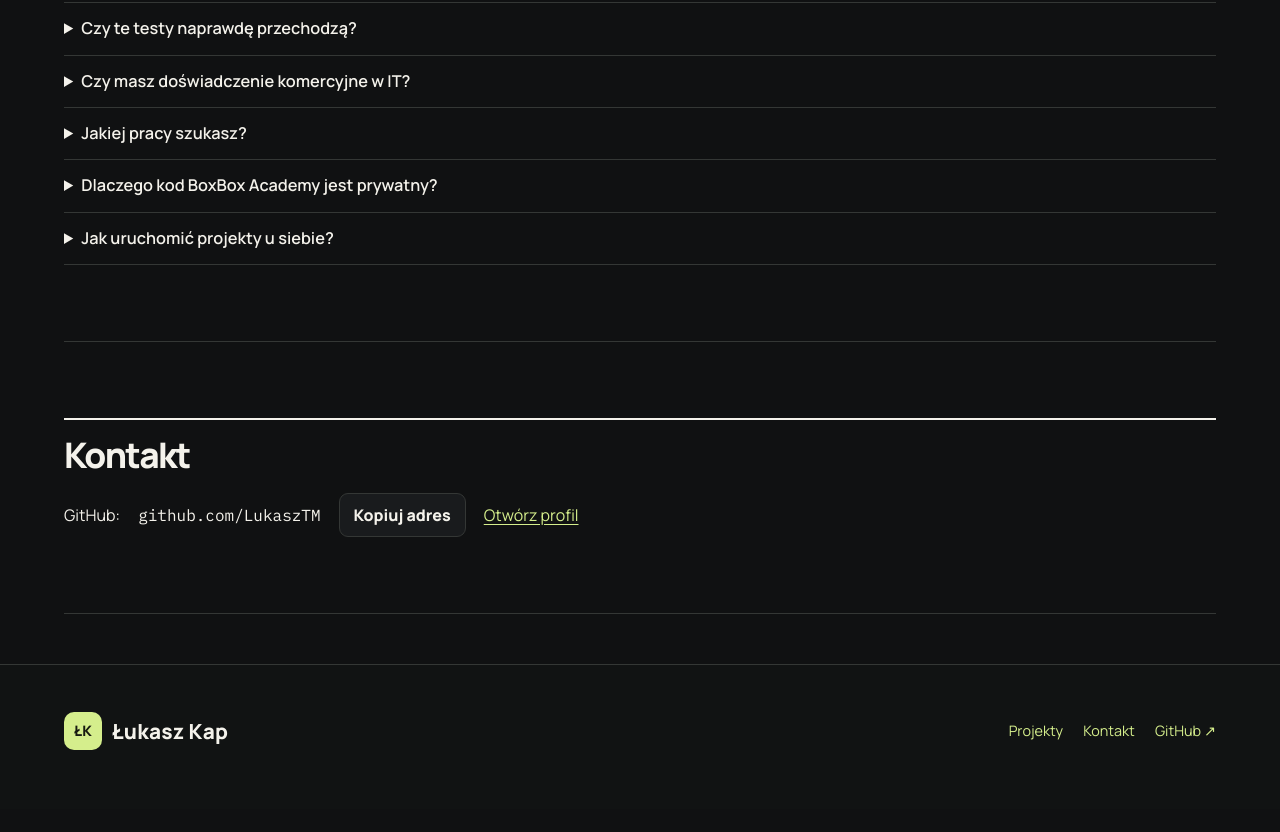
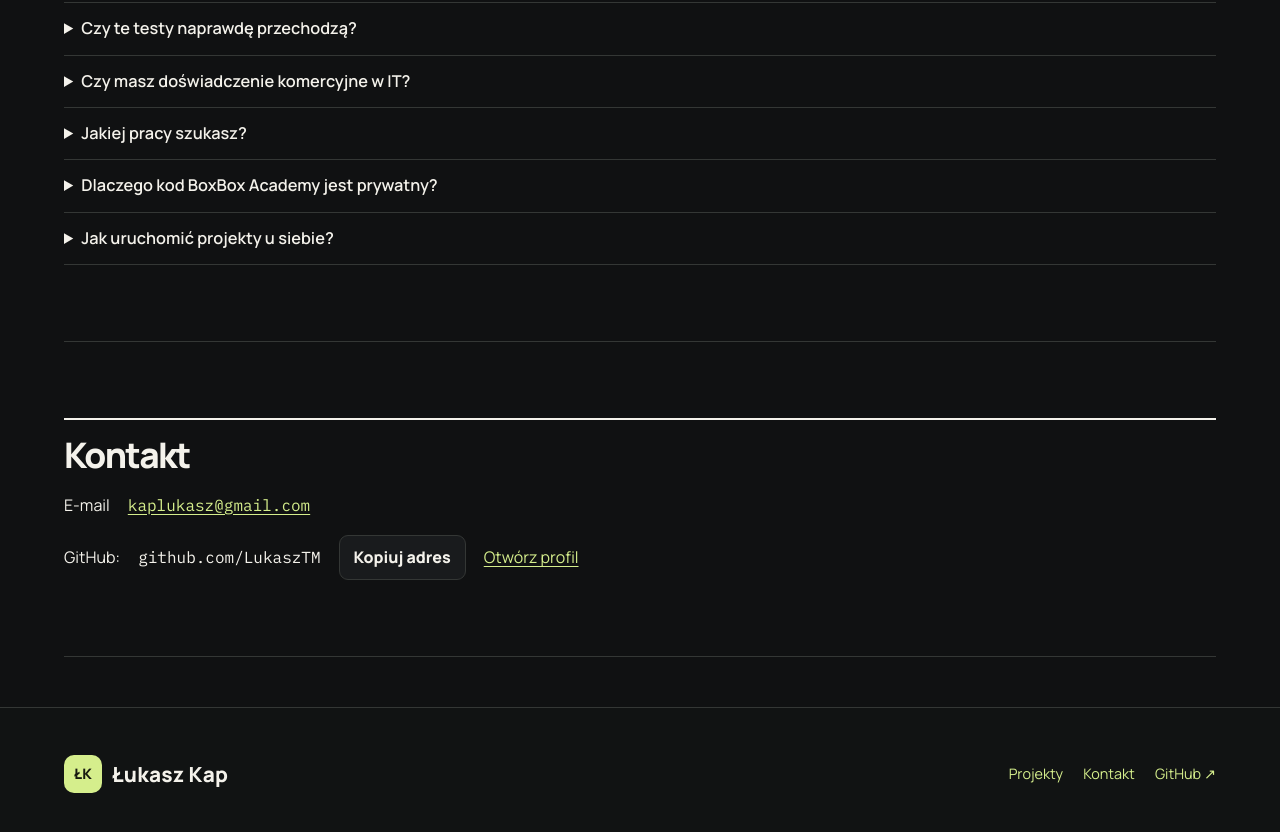
Before and after one commit to LukaszTM/Portfolio, a plain HTML site: page pytania/index.html in a window 1280 px wide. Shown: the part 684-1516 px from the top of the page. Before the commit the page ends 1493 px from the top, so only its background shows below. Drawn offline with Linux system fonts and the light colour scheme.

Commit message:
Add email address to portfolio contact page

```diff
--- a/pytania/index.html
+++ b/pytania/index.html
@@ -52,6 +52,10 @@ python -m unittest discover -s tests -v</pre>
 <section class="sec" id="kontakt" aria-labelledby="h-kontakt">
   <h2 id="h-kontakt">Kontakt</h2>
   <div class="contact">
+    <span>E-mail</span>
+    <a class="addr" href="mailto:kaplukasz@gmail.com">kaplukasz@gmail.com</a>
+  </div>
+  <div class="contact">
     <span>GitHub:</span>
     <span class="addr" id="addr-gh">github.com/LukaszTM</span>
     <button type="button" class="btn" data-copy="https://github.com/LukaszTM" data-copy-from="addr-gh">Kopiuj adres</button>
```
